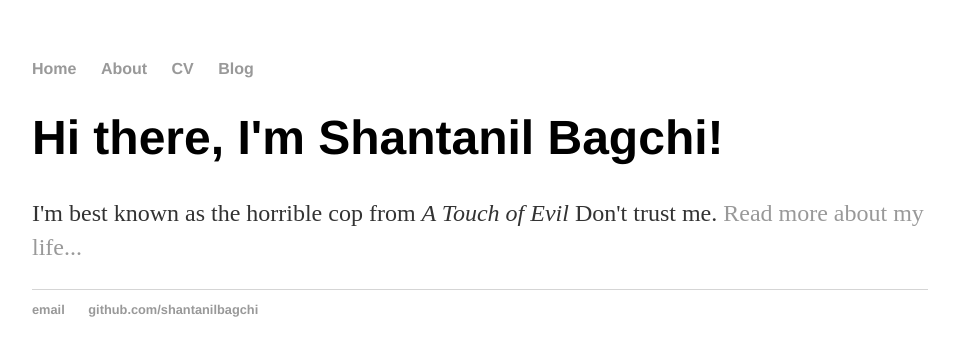
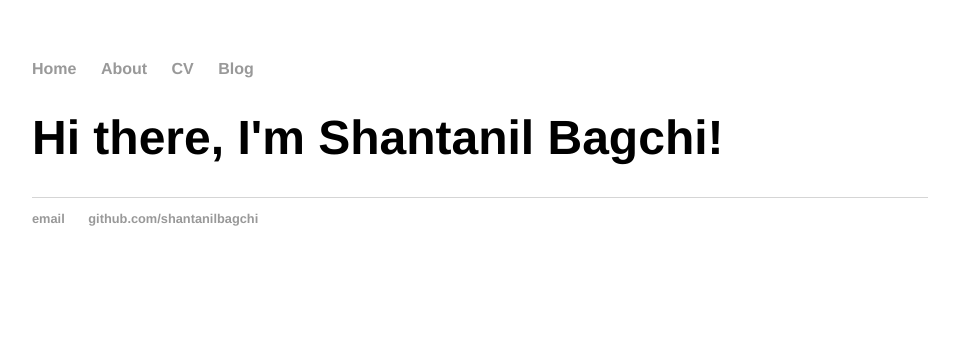
Before and after one commit to ShantanilBagchi/shantanilbagchi.github.io, a Jekyll site: the page built from index.html, in a window 1280 px wide. Shown: the top 356 px of the page, without its empty margins (160-1115 px from the left). Built offline with Jekyll 4.4.1, drawn with Linux system fonts in a browser that asks for light colours.

Commit message:
Update index.html

```diff
--- a/index.html
+++ b/index.html
@@ -1,32 +1,10 @@
-<!DOCTYPE html>
-<html>
-	<head>
-		<title>Shantanil Bagchi</title>
+---
+layout: default
+title: Shantanil Bagchi
+---
+<div class="blurb">
+	<h1>Hi there, I'm Shantanil Bagchi!</h1>
 
-		<!-- link to main stylesheet -->
-		<link rel="stylesheet" type="text/css" href="/css/main.css">
+	<!-- <p>I'm best known as the horrible cop from <em>A Touch of Evil</em> Don't trust me. <a href="/about">Read more about my life...</a></p> -->
 
-	</head>
-	<body>
-		<nav>
-    		<ul>
-        		<li><a href="/">Home</a></li>
-	        	<li><a href="/about">About</a></li>
-        		<li><a href="/cv">CV</a></li>
-        		<li><a href="/blog">Blog</a></li>
-    		</ul>
-		</nav>
-		<div class="container">
-    		<div class="blurb">
-        		<h1>Hi there, I'm Shantanil Bagchi!</h1>
-				<p>I'm best known as the horrible cop from <em>A Touch of Evil</em> Don't trust me. <a href="/about">Read more about my life...</a></p>
-    		</div><!-- /.blurb -->
-		</div><!-- /.container -->
-		<footer>
-    		<ul>
-        		<li><a href="mailto:shantanilbagchi@gmail.com">email</a></li>
-        		<li><a href="https://github.com/shantanilbagchi">github.com/shantanilbagchi</a></li>
-			</ul>
-		</footer>
-	</body>
-</html>
+</div><!-- /.blurb -->
```
